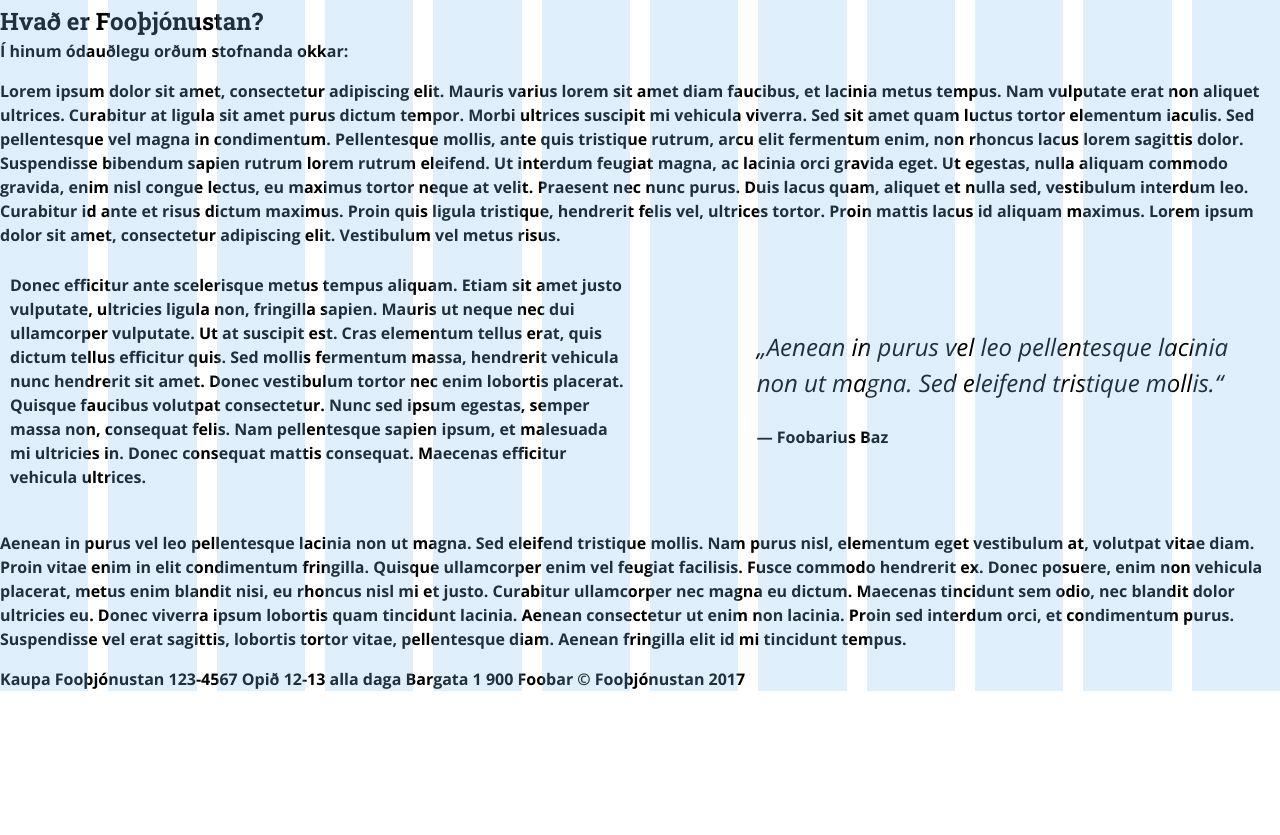
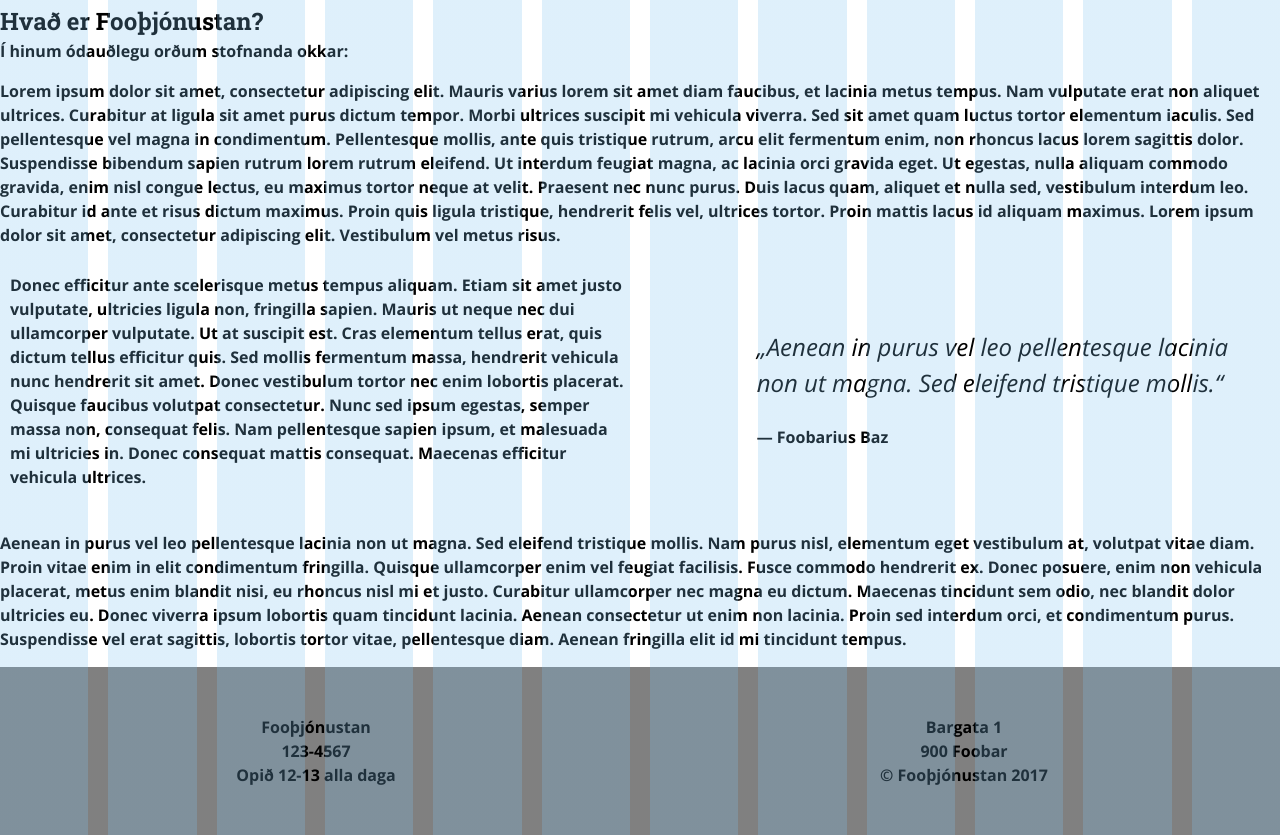
Before and after one commit to vilhelml/vefforitun-2017---hopverk-1, a website: page about.html in a window 1280 px wide. Shown: the part 849-1684 px from the top of the page. Before the commit the page ends 1540 px from the top, so only its background shows below. Drawn offline with nearby package versions, Linux system fonts and the light colour scheme.

Commit message:
Unnið í footer, langt eftir

```diff
--- a/about.html
+++ b/about.html
@@ -59,13 +59,30 @@
           </p>
 
 
-          Kaupa
+          <footer>
+
+            <p>
+              <div>
                 Fooþjónustan
+              </div>
+              <div>
                 123-4567
+              </div>
+            </p>
+            <p>
+              <div>
                 Opið 12-13 alla daga
+              </div>
+              <div>
                 Bargata 1
+              </div>
+              <div>
                 900 Foobar
+              </div>
+
+            </p>
             © Fooþjónustan 2017
+          </footer>
 
 
 
--- a/scss/footer.scss
+++ b/scss/footer.scss
@@ -0,0 +1,8 @@
+footer {
+  border-bottom: -2px solid #000;
+  padding: 3em 0;
+  background-color: grey;
+  text-align: center;
+  columns: 2;
+
+}
```
Also changed, not shown: styles.css. Lines whose indentation alone changed are shown as unchanged.
